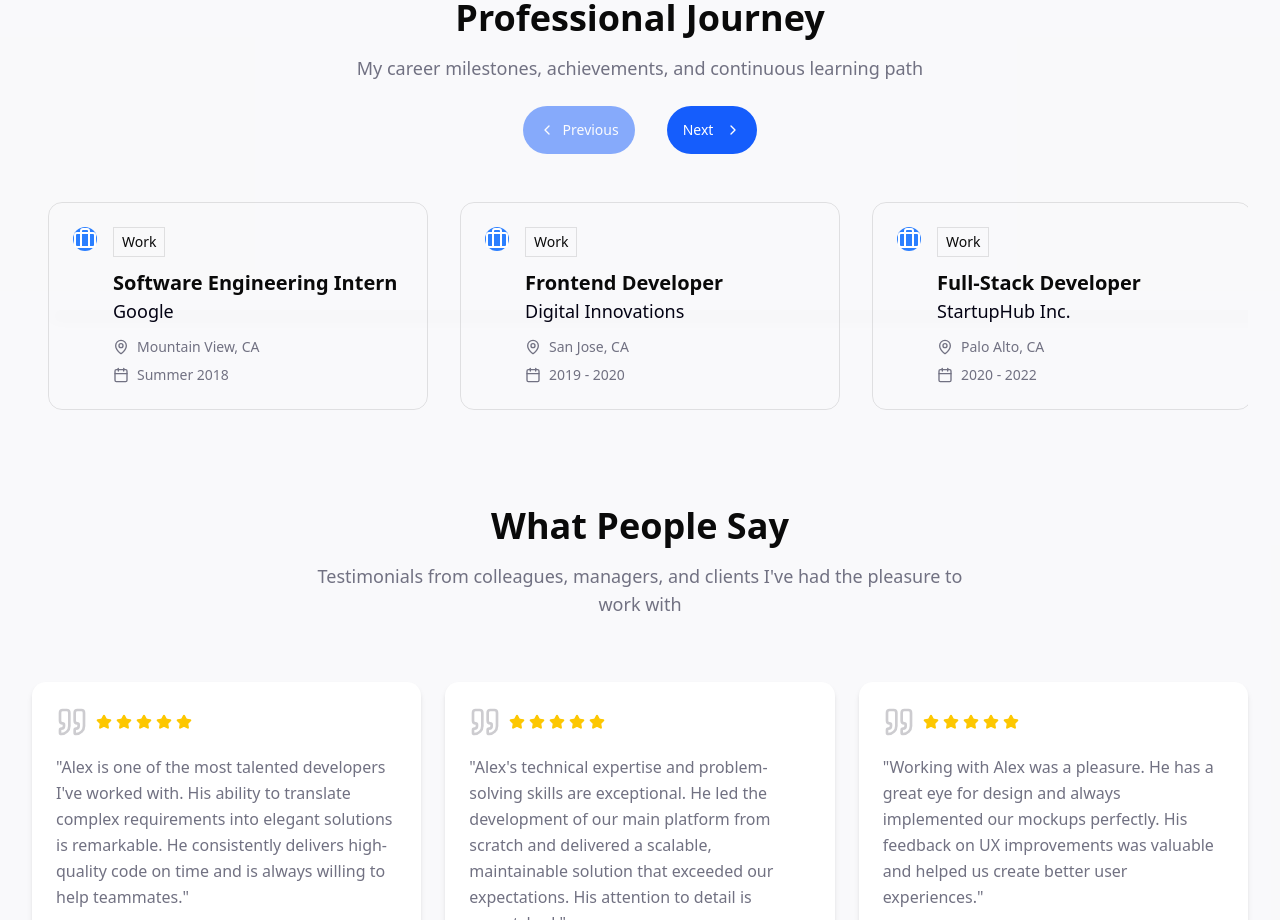
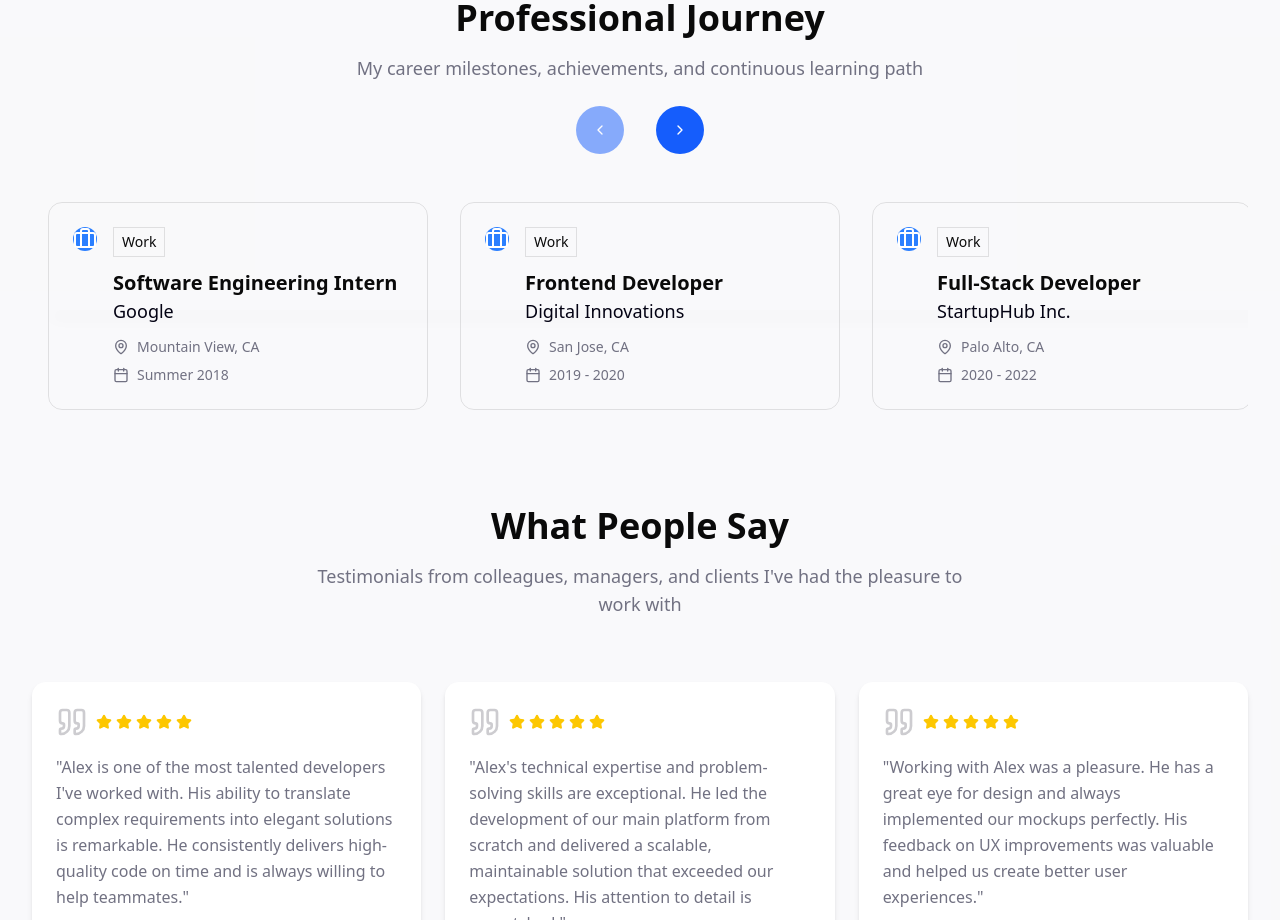
Before and after one commit to ramizik/my-website, a React (Vite) app: page / in a window 1280 px wide. Shown: the part 3520-4440 px from the top of the page. Built offline with nearby package versions, Linux system fonts and the light colour scheme.

Commit message:
Updated TimelineSection.tsx

```diff
--- a/src/components/TimelineSection.tsx
+++ b/src/components/TimelineSection.tsx
@@ -273,7 +273,6 @@ export default function TimelineSection() {
             disabled={!canScrollLeft}
           >
             <ChevronLeft className="h-4 w-4 group-hover:scale-110 transition-transform duration-200" />
-            <span className="font-medium text-sm ml-1">Previous</span>
           </Button>
 
           <Button
@@ -286,7 +285,6 @@ export default function TimelineSection() {
             }}
             disabled={!canScrollRight}
           >
-            <span className="font-medium text-sm mr-1">Next</span>
             <ChevronRight className="h-4 w-4 group-hover:scale-110 transition-transform duration-200" />
           </Button>
         </div>
```
